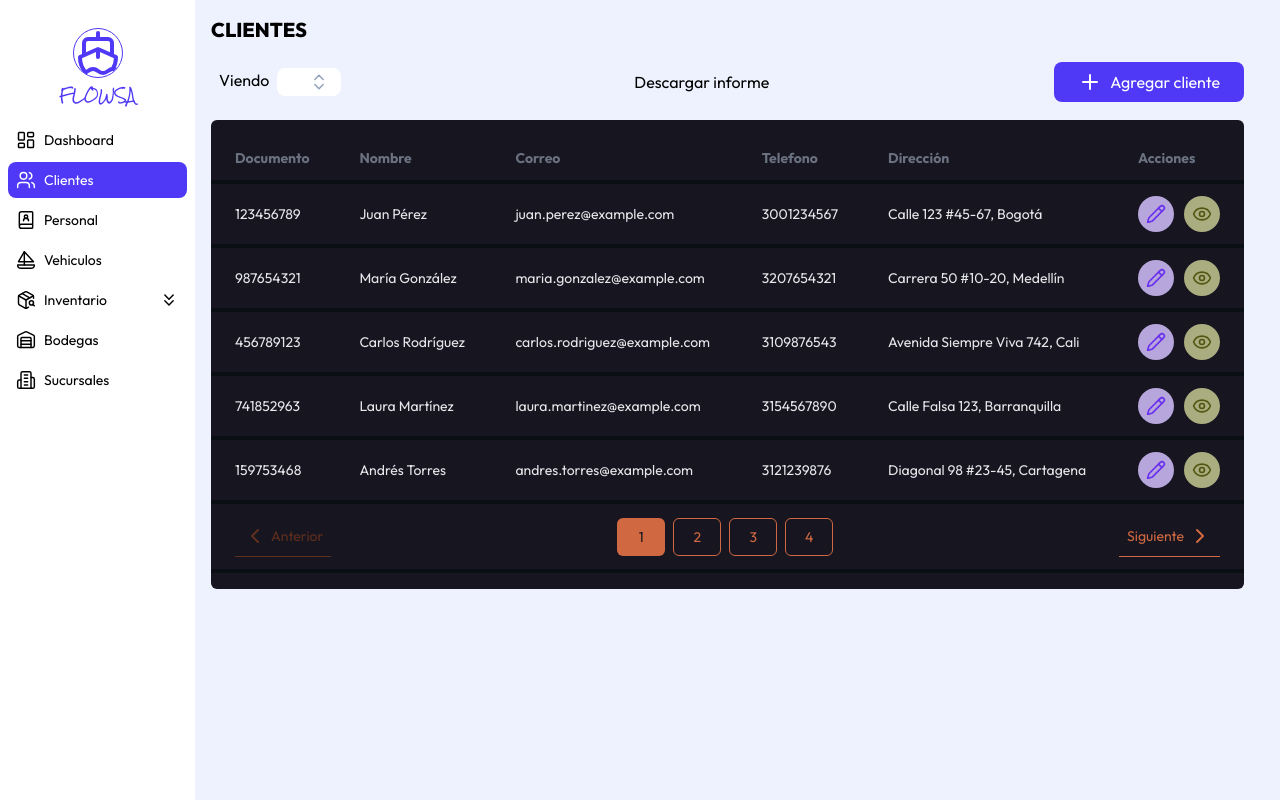
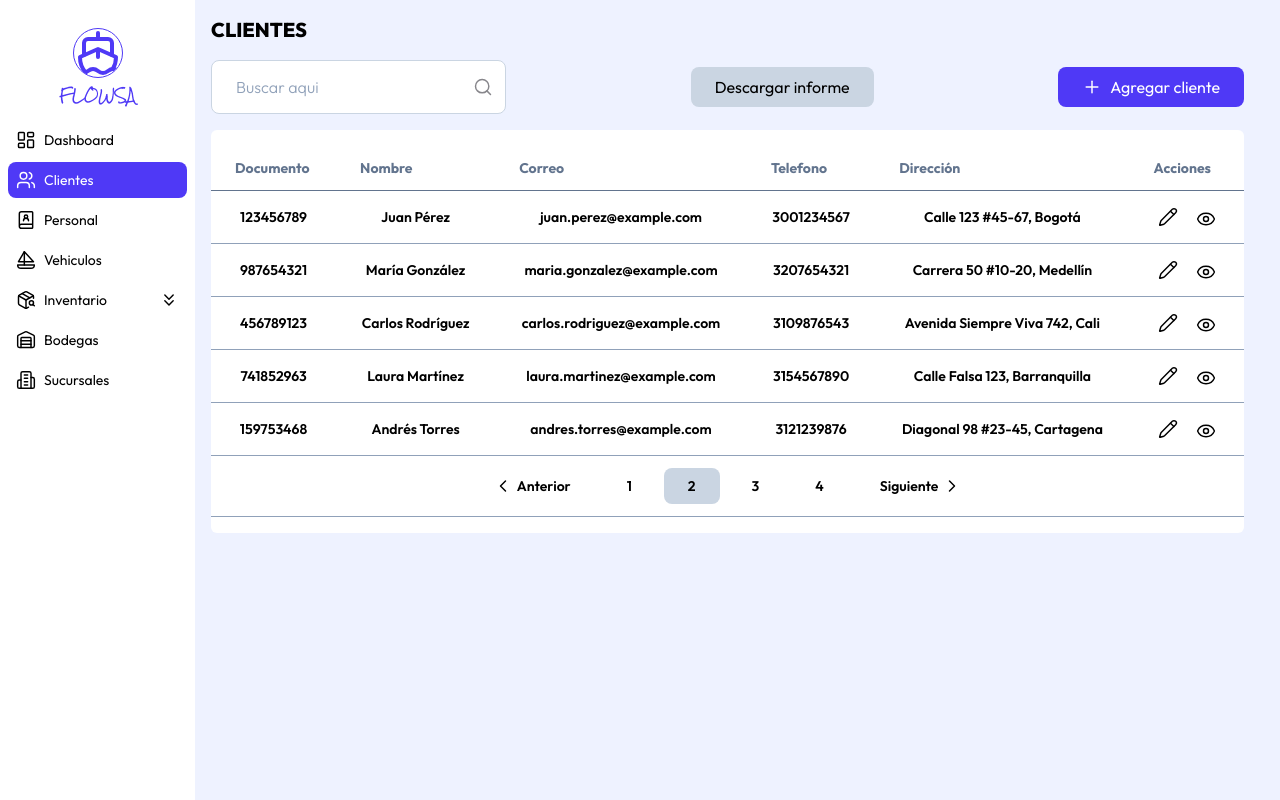
Before and after one commit to FernandoProgramer/frontend_app_fluvial, a Next.js app: page /dashboard/customers in a window 1280 px wide. Built offline with nearby package versions, Linux system fonts and the light colour scheme.

Commit message:
Actualizacion de estilo de tablas

```diff
--- a/src/app/dashboard/customers/add/page.tsx
+++ b/src/app/dashboard/customers/add/page.tsx
@@ -14,6 +14,7 @@ import { nationalityOptions, NationalityOptionsEnum } from "@/options/nationalit
 import { municipalityOptions, MunicipalityOptionsEnum } from "@/options/municipalityOptions";
 import { Save, X } from "lucide-react";
 import { propsIcons } from "@/components/layout/Sidebar";
+import Link from "next/link";
 
 export interface AddCustomerInputs {
     names: string;
@@ -227,10 +228,12 @@ export default function AddCustomer() {
         </div>
 
         <div className="flex justify-between gap-2">
-            <Button variant="destructive" className="flex items-center justify-center gap-1">
-                <span>Cancelar</span>
-                <X {...propsIcons} />
-            </Button>
+            <Link href="/dashboard/customers">
+                <Button variant="destructive" className="flex items-center justify-center gap-1">
+                    <span>Cancelar</span>
+                    <X {...propsIcons} />
+                </Button>
+            </Link>
             <Button className="flex-1 flex items-center justify-center gap-1">
                 <span>Guardar</span>
                 <Save  {...propsIcons} />
--- a/src/app/dashboard/customers/page.tsx
+++ b/src/app/dashboard/customers/page.tsx
@@ -1,6 +1,6 @@
-import { sizeIcon } from "@/components/layout/Sidebar";
+import { propsIcons } from "@/components/layout/Sidebar";
 import Button from "@/components/ui/Button";
-import LinkButton from "@/components/ui/LinkButton";
+import { Input } from "@/components/ui/Input";
 import Pagination from "@/components/ui/Pagination";
 import { Select, SelectContent, SelectItem, SelectTrigger } from "@/components/ui/Select";
 import Table, { ActionElement, ActionsTable, BodyElements, BodyRow, BodyTable, HeadElement, HeadRow, HeadTable } from "@/components/ui/Table";
@@ -55,25 +55,17 @@ export default function ClientsPage() {
     return (
         <>
             <div className="flex gap-2 justify-between items-center">
-                <div className="p-2 flex gap-2">
-                    <span>Viendo</span>
-                    <Select name="view">
-                        <SelectTrigger placeholder="" />
-                        <SelectContent>
-                            <SelectItem value="5">5</SelectItem>
-                            <SelectItem value="10">10</SelectItem>
-                            <SelectItem value="15">15</SelectItem>
-                        </SelectContent>
-                    </Select>
+
+                <div>
+                    <Input type="search" name="search" placeholder="Buscar aqui" />
                 </div>
-
-                <Button variant="ghost">
+                <Button variant="secondary">
                     Descargar informe
                 </Button>
 
                 <Button>
                     <Link href="/dashboard/customers/add/" className="flex items-center gap-2">
-                        <Plus size={sizeIcon} /><span>Agregar cliente</span>
+                        <Plus {...propsIcons} /><span>Agregar cliente</span>
                     </Link>
                 </Button>
             </div>
@@ -100,8 +92,12 @@ export default function ClientsPage() {
                             <BodyElements>{client.telefono}</BodyElements>
                             <BodyElements>{client.direccion}</BodyElements>
                             <ActionsTable>
-                                <ActionElement Icon={Pencil} link={`/dashboard/customers/update/${client.id}`} className="bg-[#b6a6db] text-[#692FEE] hover:bg-[#391A82]" />
-                                <ActionElement Icon={Eye} link={`/dashboard/customers/${client.id}`} className="bg-[#aaad7f] text-[#515713] hover:bg-[#515713] hover:text-[#aaad7f]" />
+                                <Button variant="ghost" className="p-1">
+                                    <Pencil {...propsIcons} />
+                                </Button>
+                                <Button variant="link" className="p-1 !pb-0 border-b-[1.5px] border-transparent hover:border-black rounded-none">
+                                    <Eye {...propsIcons} />
+                                </Button>
                             </ActionsTable>
                         </BodyRow>
                     ))}
--- a/src/components/layout/Sidebar.tsx
+++ b/src/components/layout/Sidebar.tsx
@@ -4,7 +4,6 @@ import { BookUser, Building2, ChevronsDown, ChevronUp, LayoutDashboard, LogOut,
 import Link from "next/link";
 import { usePathname, useRouter } from "next/navigation";
 import { ComponentType, useState } from "react";
-import Button from "../ui/Button";
 import { cn } from "@/utils/utils";
 
 interface ItemsNavInterface {
@@ -14,11 +13,10 @@ interface ItemsNavInterface {
     subItems?: ItemsNavInterface[]
 }
 
-// export const sizeIcon: number = 20;
 export const propsIcons: Record<string, number> = {
     size: 20,
-    strokeWidth: 1.75
-}
+    strokeWidth: 1.75,
+};
 
 const itemsNav: ItemsNavInterface[] = [
     {
--- a/src/components/ui/Input.tsx
+++ b/src/components/ui/Input.tsx
@@ -1,7 +1,7 @@
 "use client"
 import { cn } from "@/utils/utils"
-import { CalendarDays, Eye, EyeClosed } from "lucide-react"
-import { useState } from "react"
+import { CalendarDays, Eye, EyeClosed, Search } from "lucide-react"
+import React, { useState } from "react"
 import { propsIcons } from "../layout/Sidebar"
 
 interface InputProps extends React.InputHTMLAttributes<HTMLInputElement> {
@@ -14,6 +14,7 @@ export function Input({ value, errors, register, name, className, type = "text",
     const iconMap: Record<string, React.ElementType | null> = {
         password: showPassword ? Eye : EyeClosed,
         date: CalendarDays,
+        search: Search
     }
     const IconTypeInput = iconMap[type] || null;
 
--- a/src/components/ui/Pagination.tsx
+++ b/src/components/ui/Pagination.tsx
@@ -1,41 +1,41 @@
 import { ChevronLeft, ChevronRight } from "lucide-react";
-import { sizeIcon } from "../layout/Sidebar";
 import { ReactNode } from "react";
+import { propsIcons } from "../layout/Sidebar";
+import Button, { buttonVariants } from "./Button";
+import { cn } from "@/utils/utils";
 
 
 function ButtonPage({ children, currentPage }: { children: ReactNode, currentPage: number }) {
 
-    const inactivePage: string = "border border-[#D06942] text-[#D06942] hover:bg-[#D06942] hover:text-[#17151F] cursor-pointer";
-    const activePage: string = "bg-[#D06942] text-[#17151F]";
 
-    return <button type="button" className={`p-2 w-[3rem] rounded-sm transition duration-300 ${currentPage === 1 ? activePage : inactivePage}`}>
+    return <Button variant="ghost" type="button" className={cn(currentPage === 2 && buttonVariants({ variant: "secondary" }))} >
         {children}
-    </button>
+    </Button>
 
 }
 
 export default function Pagination() {
 
     return (
-        <div className="flex justify-between items-center">
-            <button type="button" className="border-b border-[#5f2f1e] text-[#5f2f1e] flex gap-1 items-center p-2 cursor-pointer">
-                <ChevronLeft size={sizeIcon} />
+        <div className="flex gap-2 items-center justify-center">
+            <Button variant="ghost" className="flex gap-1">
+                <ChevronLeft size={20} {...propsIcons} />
                 <span>
                     Anterior
                 </span>
-            </button>
+            </Button>
             <div className="flex gap-2">
                 <ButtonPage currentPage={1}>1</ButtonPage>
                 <ButtonPage currentPage={2}>2</ButtonPage>
                 <ButtonPage currentPage={3}>3</ButtonPage>
                 <ButtonPage currentPage={4}>4</ButtonPage>
             </div>
-            <button type="button" className="border-b border-[#D06942] text-[#D06942] flex gap-1 items-center p-2 justify-center cursor-pointer">
+            <Button variant="ghost" type="button" className="flex gap-1">
                 <span>
                     Siguiente
                 </span>
-                <ChevronRight size={sizeIcon} />
-            </button>
+                <ChevronRight size={20} {...propsIcons} />
+            </Button>
         </div>
     )
 }
--- a/src/components/ui/Table.tsx
+++ b/src/components/ui/Table.tsx
@@ -1,6 +1,7 @@
 import { cn } from "@/utils/utils";
 import Link from "next/link";
 import { AnchorHTMLAttributes, ComponentType, HTMLAttributes, ReactNode, TableHTMLAttributes, TdHTMLAttributes, ThHTMLAttributes } from "react";
+import { buttonVariants } from "./Button";
 
 /**
  * Componente que define la cabecera de la tabla.
@@ -23,7 +24,7 @@ interface HeadRowProps extends HTMLAttributes<HTMLTableRowElement> {
     children: ReactNode,
 }
 export function HeadRow({ children, className, ...props }: HeadRowProps) {
-    return <tr className={cn("border-b-4 border-[#0A0F14] text-left ", className)} {...props}>
+    return <tr className={cn("border-b border-slate-500 text-left ", className)} {...props}>
         {children}
     </tr>
 }
@@ -36,7 +37,7 @@ interface HeadElementProps extends ThHTMLAttributes<HTMLTableCellElement> {
     children: string,
 }
 export function HeadElement({ children, className, ...props }: HeadElementProps) {
-    return <th className={cn("px-6 py-3", className)} {...props}>
+    return <th className={cn("px-6 py-3 text-slate-500", className)} {...props}>
         {children}
     </th>
 }
@@ -62,7 +63,7 @@ interface BodyRowProps extends HTMLAttributes<HTMLTableRowElement> {
     children: ReactNode,
 }
 export function BodyRow({ children, className, ...props }: BodyRowProps) {
-    return <tr className={cn("border-b-4 border-[#0A0F14] hover:bg-[#413932] transition duration-300 text-gray-200", className)} {...props}>
+    return <tr className={cn("border-b border-slate-400 transition duration-300", buttonVariants({ variant: "ghost" }), className)} {...props}>
         {children}
     </tr>
 }
@@ -76,7 +77,7 @@ interface BodyElementsProps extends TdHTMLAttributes<HTMLTableCellElement> {
     children: ReactNode,
 }
 export function BodyElements({ children, className, ...props }: BodyElementsProps) {
-    return <td className={cn("px-6 py-3", className)}  {...props}>{children}</td>
+    return <td className={cn("px-6 py-3 text-black font-semibold", className)}  {...props}>{children}</td>
 
 }
 
@@ -118,7 +119,7 @@ interface TableProps extends TableHTMLAttributes<HTMLTableElement> {
 }
 export default function Table({ children, className, ...props }: TableProps) {
     return (
-        <div className={cn("overflow-x-auto rounded-sm py-4 bg-[#17151F] text-sm text-gray-500", className)}>
+        <div className={cn("overflow-x-auto rounded-sm py-4 bg-white text-sm", className)}>
             <table className="w-full border-collapse" {...props}>
                 {children}
             </table>
```
